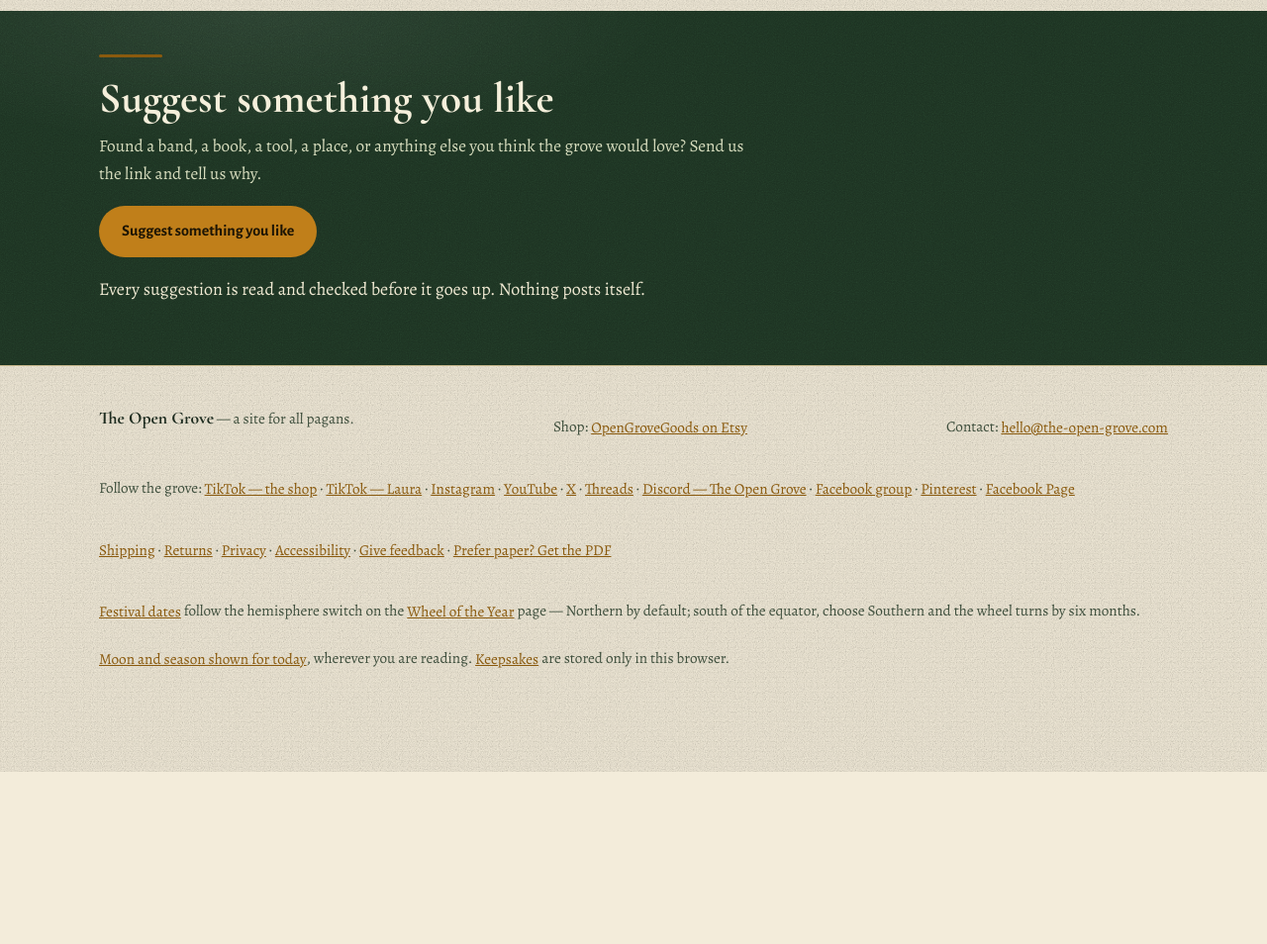
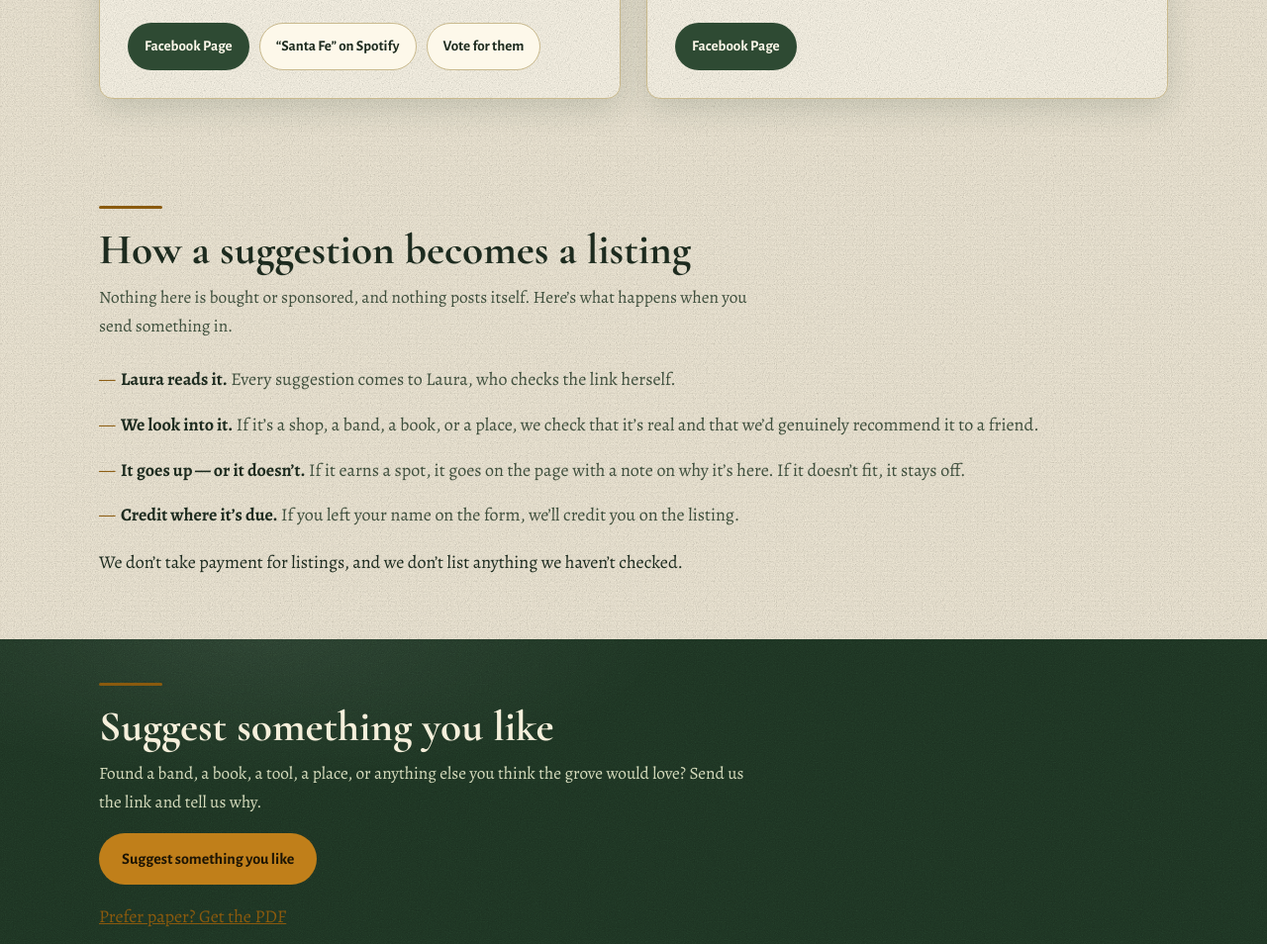
Before and after one commit to gkeefers-netizen/the-open-grove-preview, a plain HTML site: page things-we-like.html in a window 1280 px wide. Shown: the part 986-1940 px from the top of the page at 99% size. Before the commit the page ends 1766 px from the top, so only its background shows below. Drawn offline with nearby package versions, Linux system fonts and the light colour scheme.

Commit message:
Phase 1: 'why it's here' lines, submission guidelines, audience line on Things We Like

```diff
--- a/things-we-like.html
+++ b/things-we-like.html
@@ -423,7 +423,7 @@ footer a{min-height:48px;display:inline-flex;align-items:center}
     <div class="sec-head">
       <div class="rule"></div>
       <h2>Things We Like</h2>
-      <p><em>Music, books, tools, places, and good finds — things Laura and the grove genuinely like. These are recommendations, not ads: nobody pays to be listed, and nothing here is sponsored. If we like it, we say so, and we say why.</em></p>
+      <p><em>Music, books, tools, places, and good finds — things Laura and the grove genuinely like. These are recommendations, not ads: nobody pays to be listed, and nothing here is sponsored. If we like it, we say so, and we say why. For folks walking a pagan or Heathen path, or just curious about it — especially here in the mountains of southwest Virginia.</em></p>
     </div>
 
     <div class="duo">
@@ -432,6 +432,7 @@ footer a{min-height:48px;display:inline-flex;align-items:center}
         <p class="sub">Rock n&rsquo; roll band &middot; Wytheville, Virginia</p>
         <p>A rock n&rsquo; roll band from Wytheville, Virginia, formed in 2023 — they used to be called Blue Ridge Revival. Their first album, <em>Best Intentions</em>, is out now on Spotify and other services, and their single &ldquo;Santa Fe&rdquo; is on Spotify too.</p>
         <p>They are in the running for Next Music Star — a $10,000 prize and a slot at iHeart&rsquo;s Jingle Ball Village — and votes are daily. Around 1,200 people follow them on Facebook.</p>
+        <p><strong>Why it&rsquo;s here:</strong> A hometown band making real rock n&rsquo; roll, with a first album worth hearing. We like backing music made by people nearby.</p>
         <p>Reach them at (276) 252-5088 or <a href="mailto:jadenuniekmusic@gmail.com">jadenuniekmusic@gmail.com</a>.</p>
         <div class="tool-actions">
           <a class="btn btn-moss btn-sm" href="https://www.facebook.com/21BlackbirdsOfficial/" target="_blank" rel="noopener">Facebook Page</a>
@@ -444,12 +445,30 @@ footer a{min-height:48px;display:inline-flex;align-items:center}
         <p class="sub">Reptile &amp; exotic pet store &middot; Pulaski, Virginia</p>
         <p>A pet store in Pulaski that specializes in exotic animals and imports — saltwater tanks, freshwater tanks, exotics, and supplies, with in-store pickup.</p>
         <p>They offer 10% off to all veterans and service members. Around 2,300 people follow them on Facebook.</p>
+        <p><strong>Why it&rsquo;s here:</strong> A local shop that takes real care of its animals — and looks after veterans, too. The kind of place we&rsquo;d send a friend.</p>
         <p>Find them at 6 W Main St, Pulaski, VA 24301 — (540) 268-0983 or <a href="mailto:wtfpets@gmail.com">wtfpets@gmail.com</a>.</p>
         <div class="tool-actions">
           <a class="btn btn-moss btn-sm" href="https://www.facebook.com/WTFpets/" target="_blank" rel="noopener">Facebook Page</a>
         </div>
       </article>
     </div>
+  </div>
+</section>
+
+<section class="tight" id="how-it-works">
+  <div class="wrap">
+    <div class="sec-head">
+      <div class="rule"></div>
+      <h2>How a suggestion becomes a listing</h2>
+      <p>Nothing here is bought or sponsored, and nothing posts itself. Here&rsquo;s what happens when you send something in.</p>
+    </div>
+    <ol class="read-list">
+      <li><strong>Laura reads it.</strong> Every suggestion comes to Laura, who checks the link herself.</li>
+      <li><strong>We look into it.</strong> If it&rsquo;s a shop, a band, a book, or a place, we check that it&rsquo;s real and that we&rsquo;d genuinely recommend it to a friend.</li>
+      <li><strong>It goes up — or it doesn&rsquo;t.</strong> If it earns a spot, it goes on the page with a note on why it&rsquo;s here. If it doesn&rsquo;t fit, it stays off.</li>
+      <li><strong>Credit where it&rsquo;s due.</strong> If you left your name on the form, we&rsquo;ll credit you on the listing.</li>
+    </ol>
+    <p>We don&rsquo;t take payment for listings, and we don&rsquo;t list anything we haven&rsquo;t checked.</p>
   </div>
 </section>
 
@@ -461,6 +480,7 @@ footer a{min-height:48px;display:inline-flex;align-items:center}
       <p>Found a band, a book, a tool, a place, or anything else you think the grove would love? Send us the link and tell us why.</p>
     </div>
     <p><a class="btn btn-gold" href="https://docs.google.com/forms/d/e/1FAIpQLSfLdQarN5dtaOBEMqZviGn8AcJ5-IDu4Hb2h1b1_y_ObN9Q4A/viewform" target="_blank" rel="noopener">Suggest something you like</a></p>
+    <p style="margin-top:12px"><a href="suggest-things-form.pdf">Prefer paper? Get the PDF</a></p>
     <p style="margin-top:16px">Every suggestion is read and checked before it goes up. Nothing posts itself.</p>
   </div>
 </section>
```
